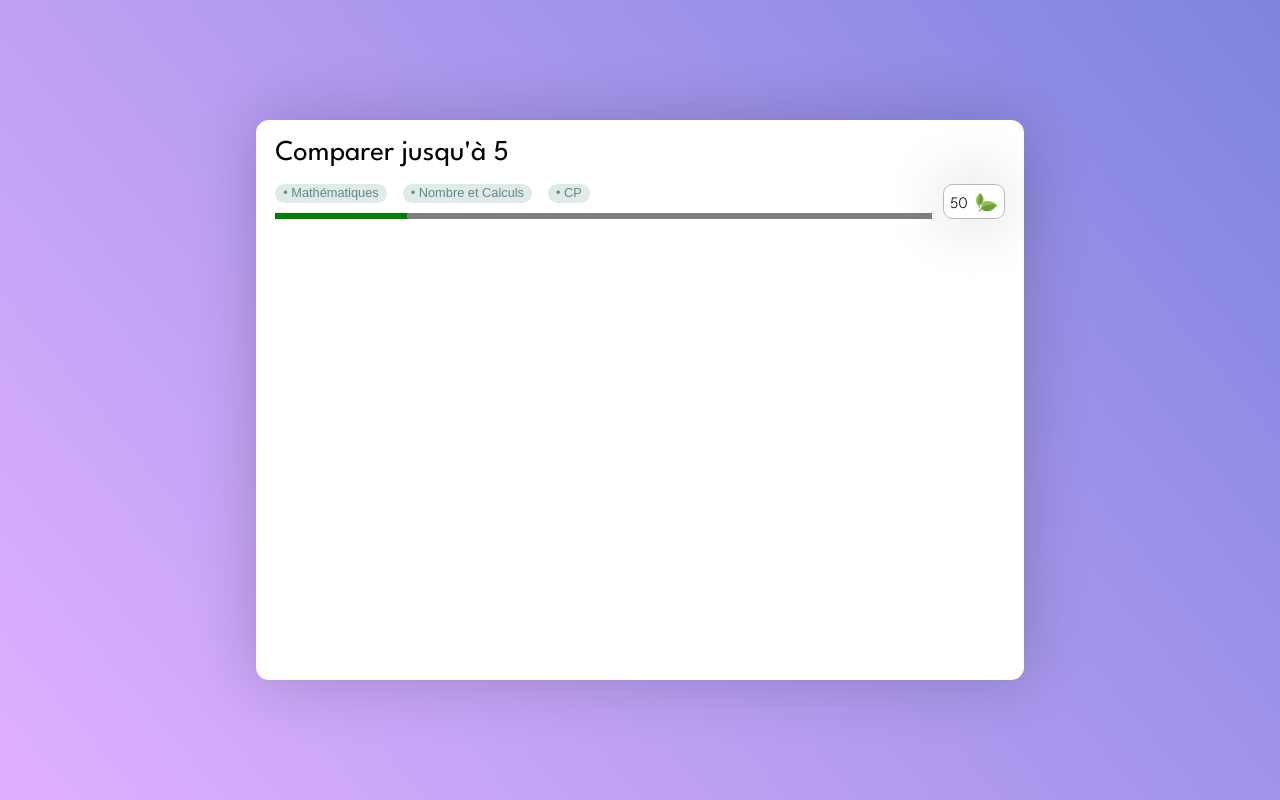
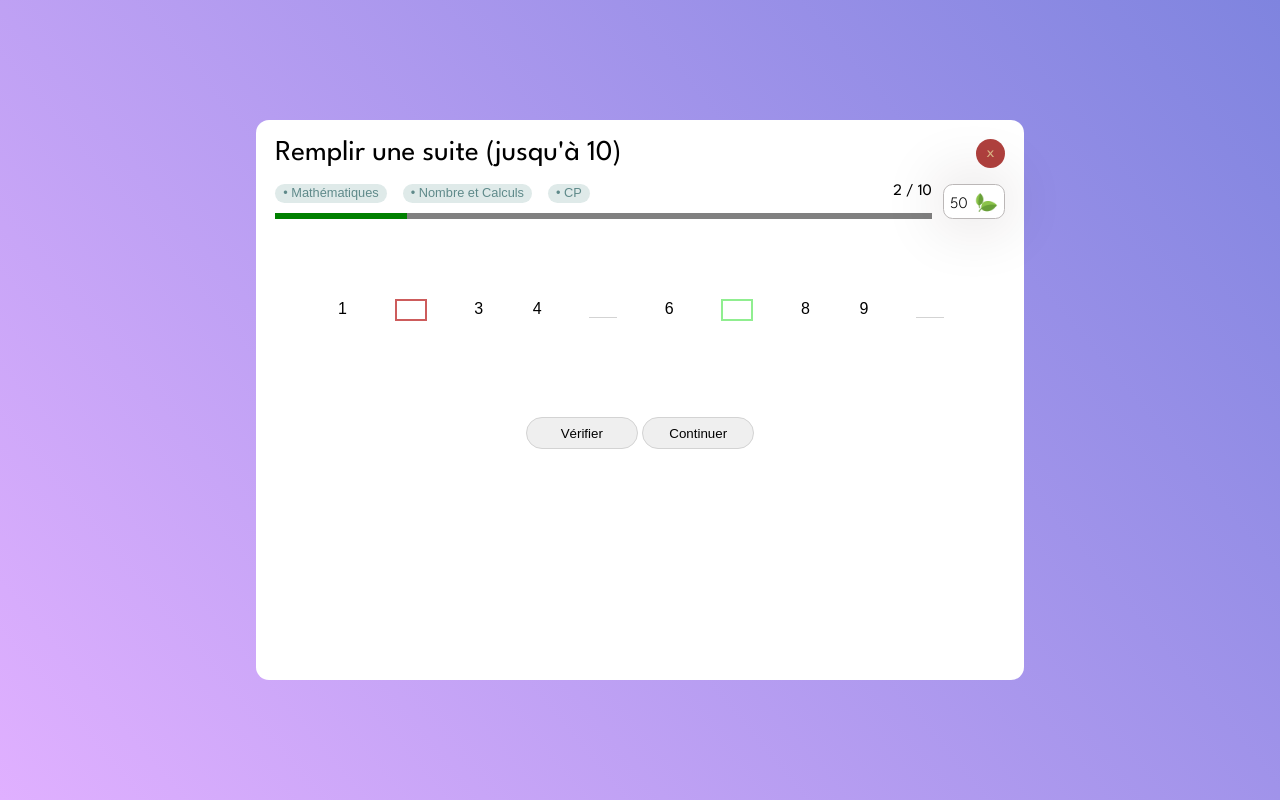
Before and after one commit to Kyliroco/koko-koala, a Symfony app: template templates/exercices/exo.html.twig in a window 1280 px wide. Run offline with Twig, Linux system fonts and the light colour scheme; the template is opened without the code that fills it, so the values that code supplies are empty; some libraries are stand-ins or nearby versions.

Commit message:
exo demo fin

```diff
--- a/public/css/exercices/base.css
+++ b/public/css/exercices/base.css
@@ -15,5 +15,4 @@ body {
     height: 70vh;
     margin-top: 15vh;
     border-radius: 13px;
-    box-shadow: 0 0 4rem rgba(0,0,0,0.20);
 }
--- /dev/null
+++ b/public/css/exercices/exercices.css
@@ -0,0 +1,43 @@
+.horizontal_list {
+    display: flex;
+    justify-content: space-between;
+}
+.blank {
+    width: 1.5rem;
+    text-align: center;
+    border: none;
+    border-bottom: 1px solid lightgray;
+    height: 1rem;
+    font-size: 1rem;
+}
+#exercice {
+    margin-right: 5rem;
+    margin-left: 5rem;
+    font-family: 'Montserrat', sans-serif;
+    margin-top: 2rem;
+}
+.blank_3 {
+    height: 3rem;
+}
+.blank_6 {
+    height: 6rem;
+}
+.true_1 {
+    border: 2px solid lightgreen;
+}
+.false_1 {
+    border: 2px solid indianred;
+}
+.letter_box_1 {
+    border: 2px solid white;
+}
+#actions {
+    display: flex;
+    justify-content: space-around;
+}
+.button_large {
+    width: 7rem;
+    height: 2rem;
+    border-radius: 4rem;
+    border: 1px solid lightgray;
+}
--- a/public/css/exercices/information_bar.css
+++ b/public/css/exercices/information_bar.css
@@ -65,3 +65,23 @@ progress::-webkit-progress-value,  progress::-moz-progress-bar{
 .main_information {
      width: 90%;
 }
+.information_class_questions {
+     display: flex;
+     justify-content: space-between;
+}
+.questions {
+     font-family: 'League Spartan', sans-serif;
+}
+.exit {
+     background-color: #B0413E;
+     font-family: 'League Spartan', sans-serif;
+     color: burlywood;
+     text-align: center;
+}
+.button {
+     padding: 0.4rem;
+     display: block;
+     width: 1rem;
+     height: 1rem;
+     border-radius: 100px;
+}
--- a/templates/exercices/exo.html.twig
+++ b/templates/exercices/exo.html.twig
@@ -3,15 +3,23 @@
 {% block exo %}
 <!-- PARTIE HAUTE : INFORMATION SUR L'EXERCICE -->
 <div id="main_header">
-    <div>
-        <h1 class="exercice_title">Comparer jusqu'à 5</h1>
+    <div class="flex">
+        <h1 class="exercice_title">Remplir une suite (jusqu'à 10)</h1>
+        <div>
+            <a class="button exit">x</a>
+        </div>
     </div>
     <div class="flex" id="exercice_information">
         <div class="main_information">
-            <div class="alt_information_content">
-                <div><p class="alt_information">&#x2022 Mathématiques</p></div>
-                <div><p class="alt_information">&#x2022 Nombre et Calculs</p></div>
-                <div><p class="alt_information">&#x2022 CP</p></div>
+            <div class="information_class_questions">
+                <div class="alt_information_content">
+                    <div><p class="alt_information">&#x2022 Mathématiques</p></div>
+                    <div><p class="alt_information">&#x2022 Nombre et Calculs</p></div>
+                    <div><p class="alt_information">&#x2022 CP</p></div>
+                </div>
+                <div>
+                    <p class="questions">2 / 10</p>
+                </div>
             </div>
             <div>
                 <progress value="20" max="100"></progress>
@@ -24,7 +32,34 @@
     </div>
 </div>
 <!-- PARTIE BASSE : EXERCICE -->
-<div>
+<!-- ICI :  remplir une suite de chiffres / nombres, donc à l'écran sera affichée une suite de 10
+nombres où 4 manqueront et l'élève devra les trouver -->
+<div id="exercice">
+    <div class="blank_3">
 
+    </div>
+    <div>
+        <ul class="horizontal_list">
+            <li><p class="letter_box_1">1</p></li>
+            <li><input class="blank false_1"></li>
+            <li><p class="letter_box_1">3</p></li>
+            <li><p class="letter_box_1">4</p></li>
+            <li><input class="blank"></li>
+            <li><p class="letter_box_1">6</p></li>
+            <li><input class="blank true_1"></li>
+            <li><p class="letter_box_1">8</p></li>
+            <li><p class="letter_box_1">9</p></li>
+            <li><input class="blank"></li>
+        </ul>
+    </div>
+    <div class="blank_6">
+
+    </div>
+    <div id="actions">
+        <div class="action_button">
+            <button class="button_large">Vérifier</button>
+            <button class="button_large">Continuer</button>
+        </div>
+    </div>
 </div>
 {% endblock %}
--- a/templates/exercices/template.html.twig
+++ b/templates/exercices/template.html.twig
@@ -6,6 +6,7 @@
     {{ parent() }}
     <link href="{{ asset('css/exercices/base.css') }}" rel="stylesheet">
     <link href="{{ asset('css/exercices/information_bar.css') }}" rel="stylesheet">
+    <link href="{{ asset('css/exercices/exercices.css') }}" rel="stylesheet">
 {% endblock %}
 
 {% block body %}
```
